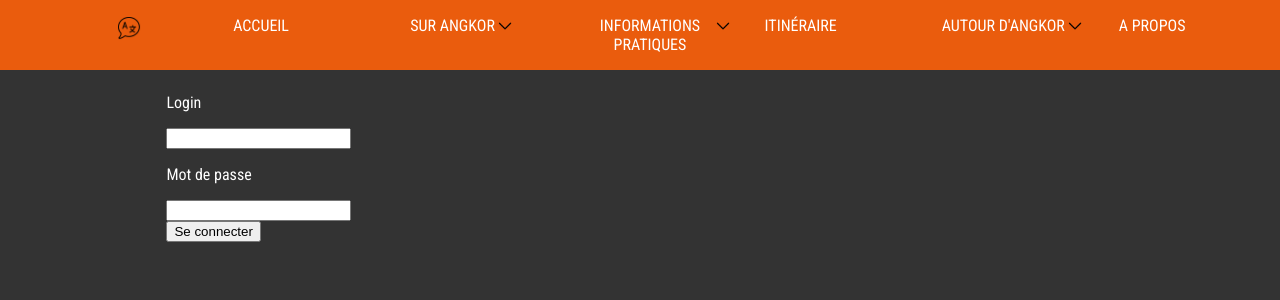
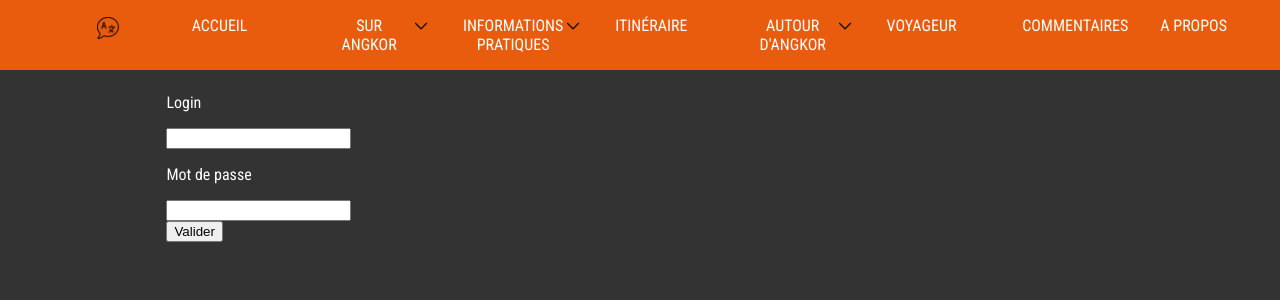
Before and after one commit to Armadindon/Angkor-UPEM, a PHP site: page /admin/addAdmin.php in a window 1280 px wide. Shown: the top 300 px of the page. Run offline with PHP 8.4, Linux system fonts and the light colour scheme; a user stored in the database is signed in; some libraries are stand-ins or nearby versions.

Commit message:
admin 2/2

```diff
--- a/admin/addAdmin.php
+++ b/admin/addAdmin.php
@@ -61,6 +61,8 @@
           <li><a href="../pages/autour/visiter.html">Que visiter<div id="Ptit">aaaaaaa</div></a></li>
         </ul>
       </li>
+      <li><a href="../pages/voyageur/voyageurs.html">Voyageur</a></li>
+      <li><a href="../pages/commentaires.php">Commentaires</a></li>
       <li><a href="../pages/apropos/apropos.html">A Propos</a></li>
     </ul>
 </nav> <!-- Fin de la barre de navigation -->
@@ -70,21 +72,19 @@
     if (isset($_POST["submit"])) {
       $login = $_POST["login"];
       $password = sha1($_POST["mdp"]);
-      $req = $dbh->query("INSERT INTO ADMIN ('login', 'mdp') VALUES('$login', '$password')");
-      try {
-        $req->fetch();
-      } catch (Exception $e) {
-        echo "<p>Erreur, problème</p>";
+      $req = "INSERT INTO ADMIN (login, mdp) VALUES ('$login', '$password')";
+      if ($dbh->query($req)) {
+        header("Location: index.php");
+      } else {
+        echo "<p>Erreur</p>";
       }
     } ?>
-
     <div class="Contenu">
       <form method="post">
         <p>Login</p><input type="text" name="login" required>
         <p>Mot de passe</p><input type="password" name="mdp" required><br>
-        <button type="submit" name="button">Se connecter</button>
+        <input type="submit" name="submit" value="Valider">
     </form>
-
 <?php  } ?>
 
 
```
Also changed, not shown: admin/changePassword.php (+4 -3 lines).
